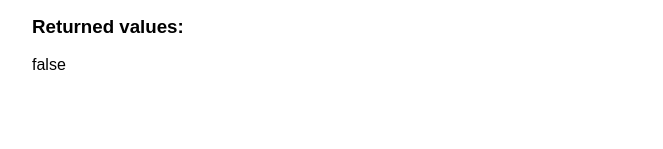
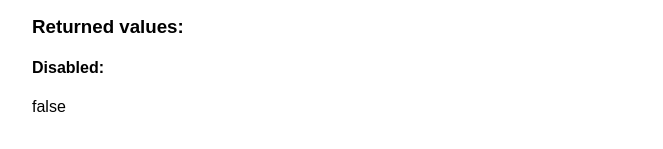
Before and after one commit to B1naryStudio/md-chips, a website: page index.html in a window 1280 px wide. Shown: the part 299-448 px from the top of the page, without its empty margins (288-951 px from the left). Drawn offline with Linux system fonts and the light colour scheme.

Commit message:
Update README.md

```diff
--- a/index.html
+++ b/index.html
@@ -89,7 +89,7 @@
 				<p><b>Items -</b> {{user.items}}</p>
 			</div>
 		</div>
-		{{checkboxVal.variable.toString()}}
+		<h4>Disabled: </h4>{{checkboxVal.variable.toString()}}
 	</body>
 	<script src="angular.js"></script>
 	<script src="mdchips.js"></script>
```
Also changed, not shown: README.md.
